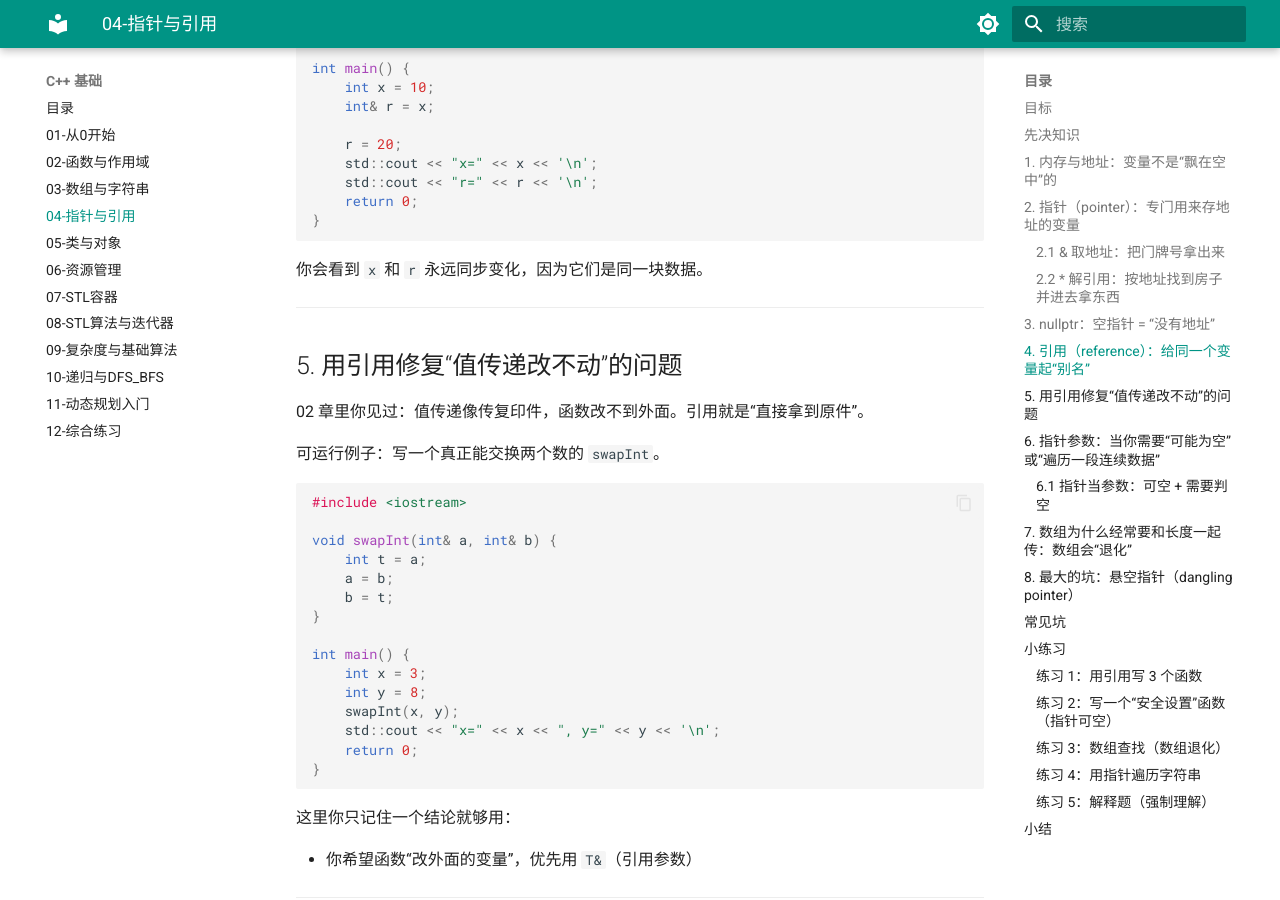
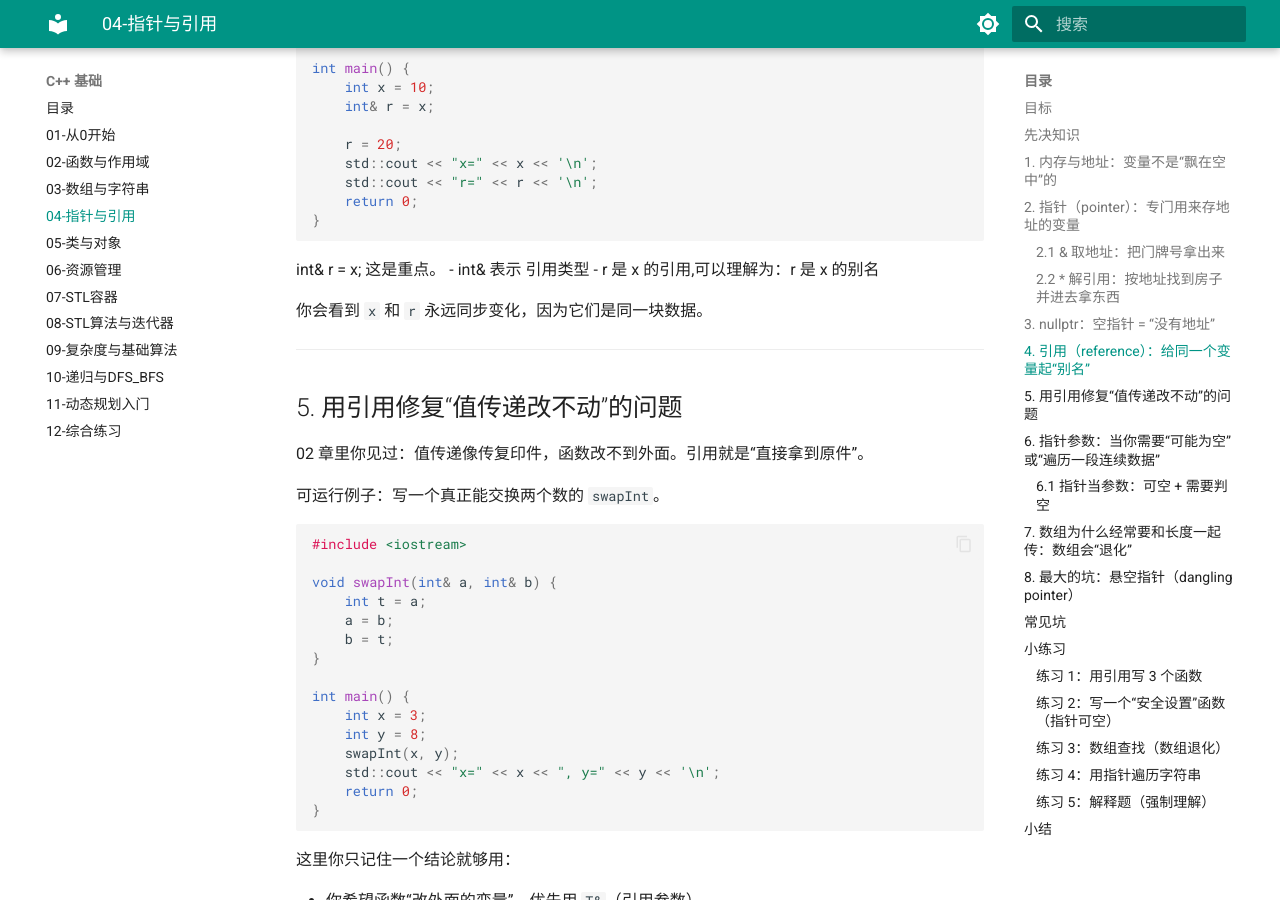
Before and after one commit to sudoevolve/cppNote, an MkDocs documentation site: the page built from docs/cpp/04-指针与引用-理解内存与地址.md, in a window 1280 px wide and 900 px high, scrolled down 3061 px. Built offline with MkDocs 1.6.1 and Material for MkDocs 9.7.7, drawn with Linux system fonts in a browser that asks for light colours.

Commit message:
更新 04-指针与引用-理解内存与地址.md

````diff
--- a/docs/cpp/04-指针与引用-理解内存与地址.md
+++ b/docs/cpp/04-指针与引用-理解内存与地址.md
@@ -129,6 +129,10 @@ int main() {
     return 0;
 }
 ```
+int& r = x;
+这是重点。
+- int& 表示 引用类型
+- r 是 x 的引用,可以理解为：r 是 x 的别名
 
 你会看到 `x` 和 `r` 永远同步变化，因为它们是同一块数据。
 
````
